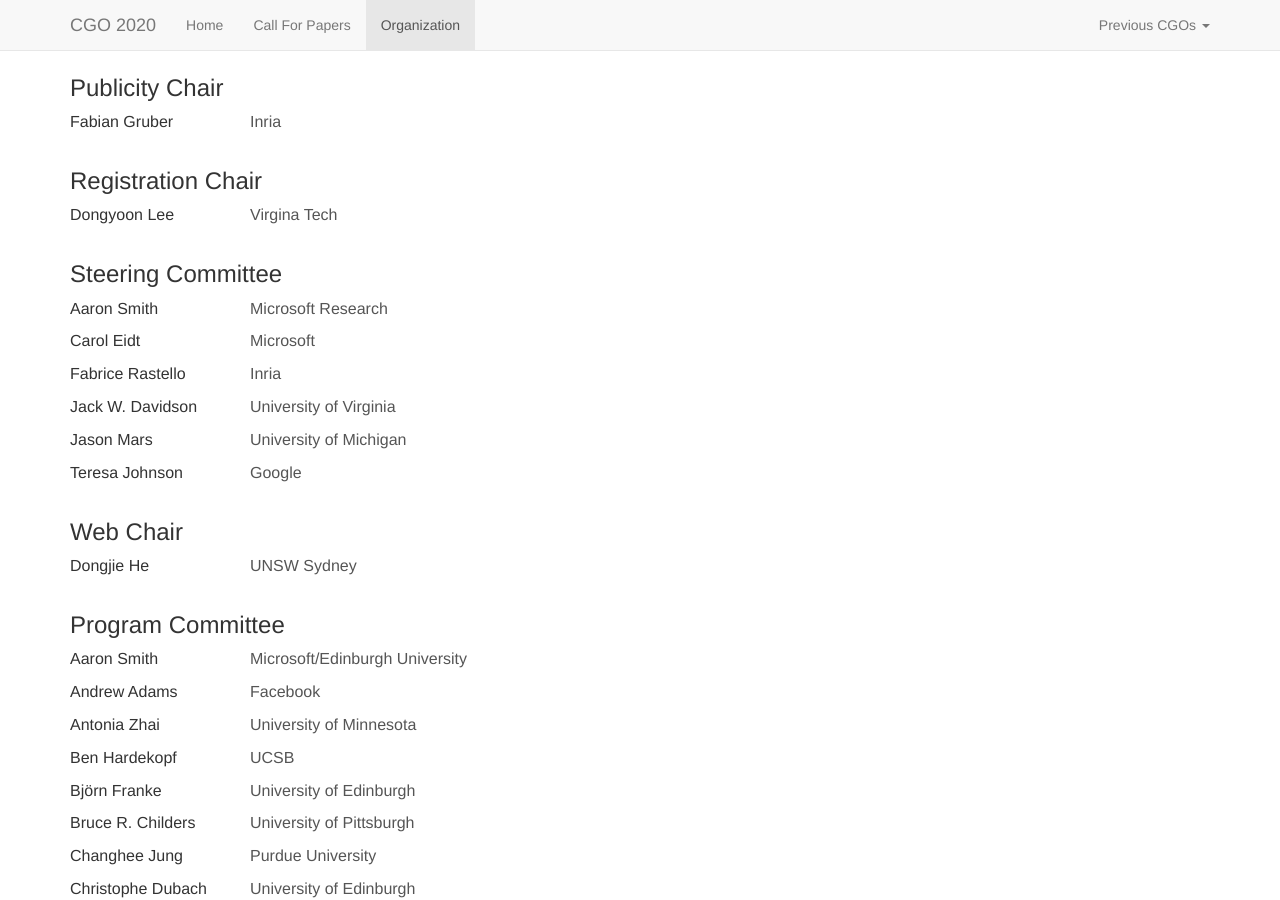
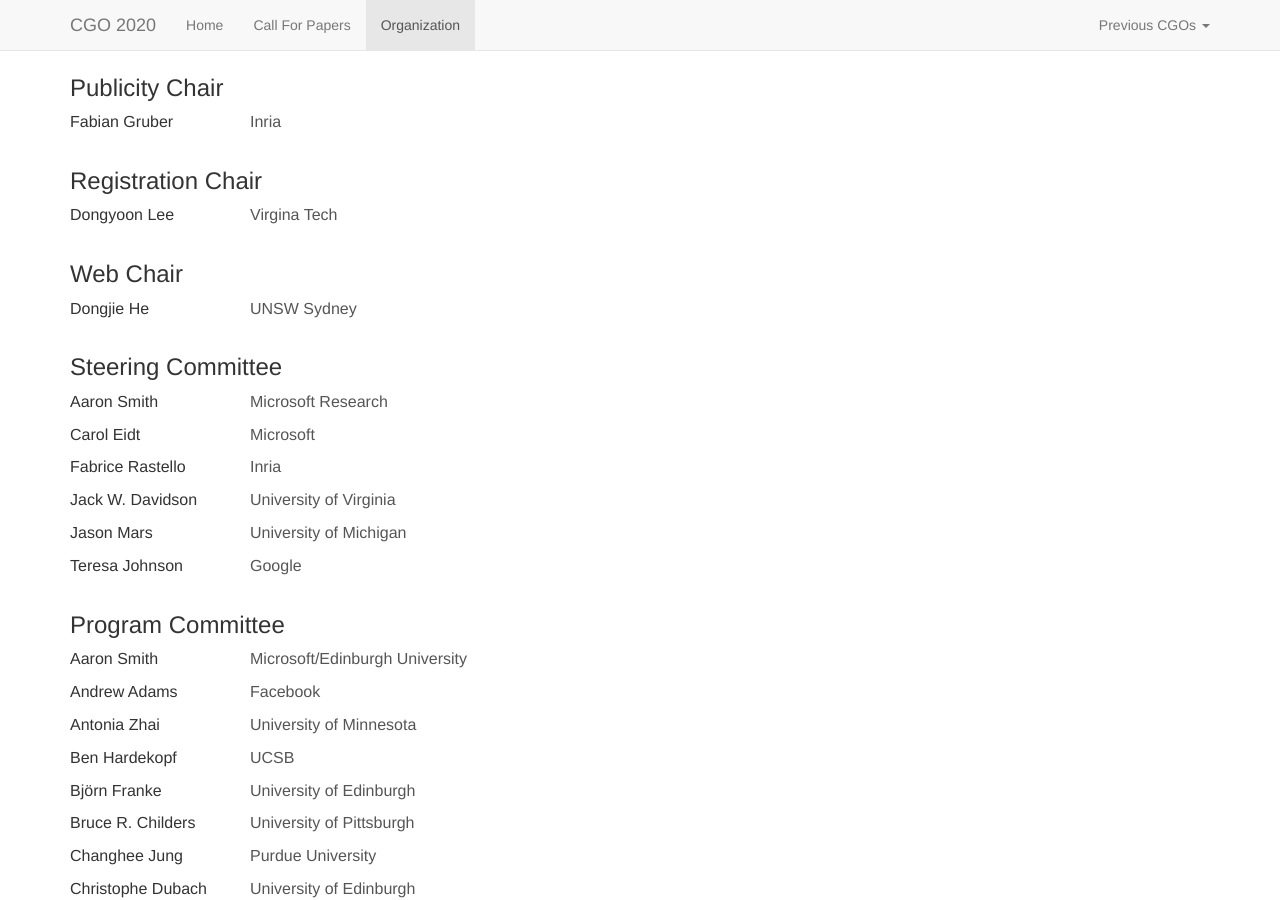
Before and after one commit to jingling/cgo2020, a Jekyll site: the page built from organization.html, in a window 1280 px wide and 900 px high, scrolled down 875 px. Built offline with Jekyll 4.4.1, drawn with Linux system fonts in a browser that asks for light colours; nearby versions of some CDN libraries; comment, search, counter and statistics services are not loaded; part of the change alters nothing that is shown.

```diff
--- a/_data/organization.yml
+++ b/_data/organization.yml
@@ -57,6 +57,10 @@
   name: Dongyoon Lee
   affiliation: Virgina Tech
 
+- role: Web Chair
+  name: Dongjie He
+  affiliation: UNSW Sydney
+
 - role: Steering Committee
   members:
   - name: Aaron Smith
@@ -77,10 +81,6 @@
     affiliation: Google
   # - name: Vijay Janapa Reddi
   #   affiliation: University of Texas at Austin
-
-- role: Web Chair
-  name: Dongjie He
-  affiliation: UNSW Sydney
 
 - role: Program Committee
   members:
```
